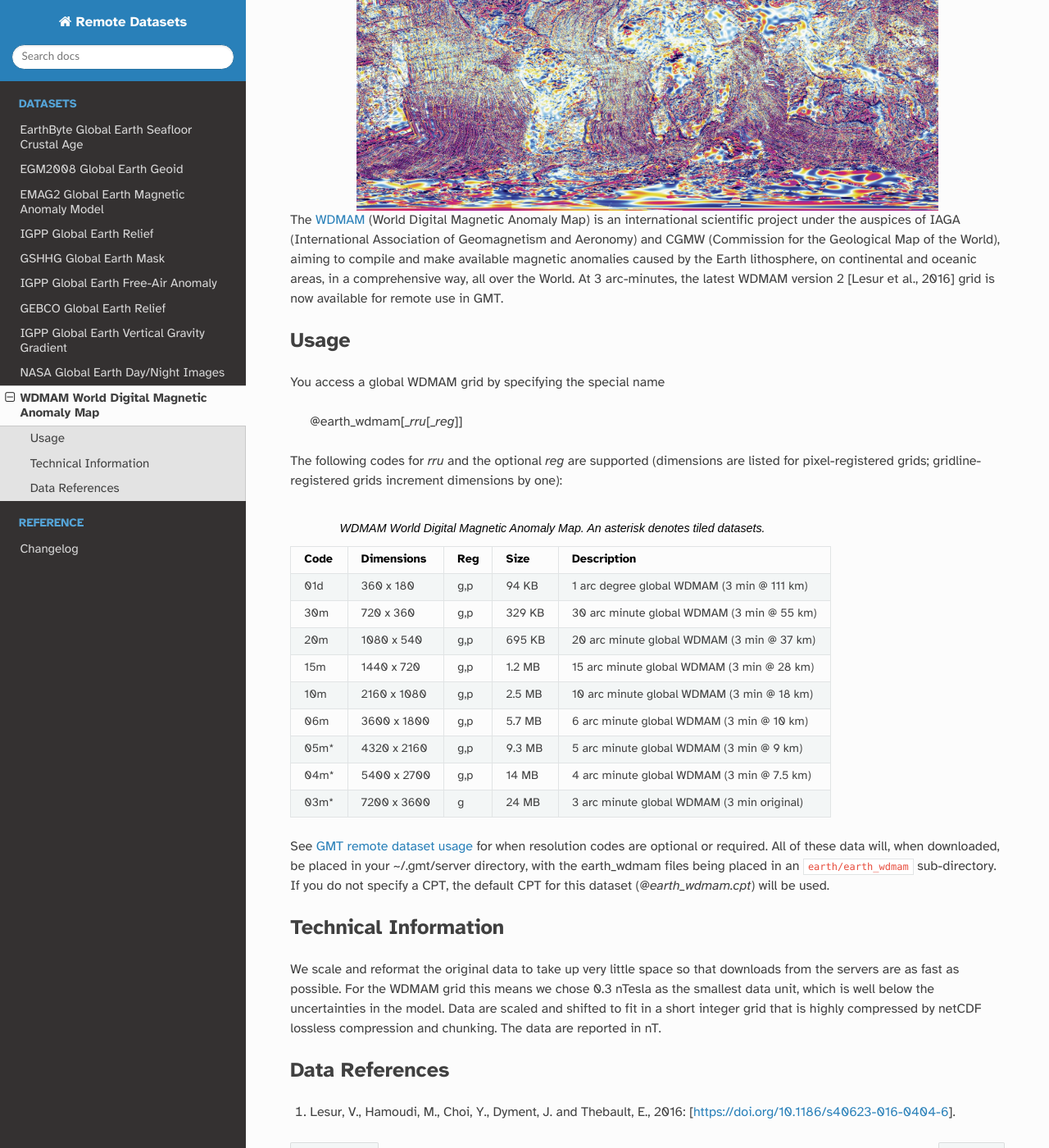
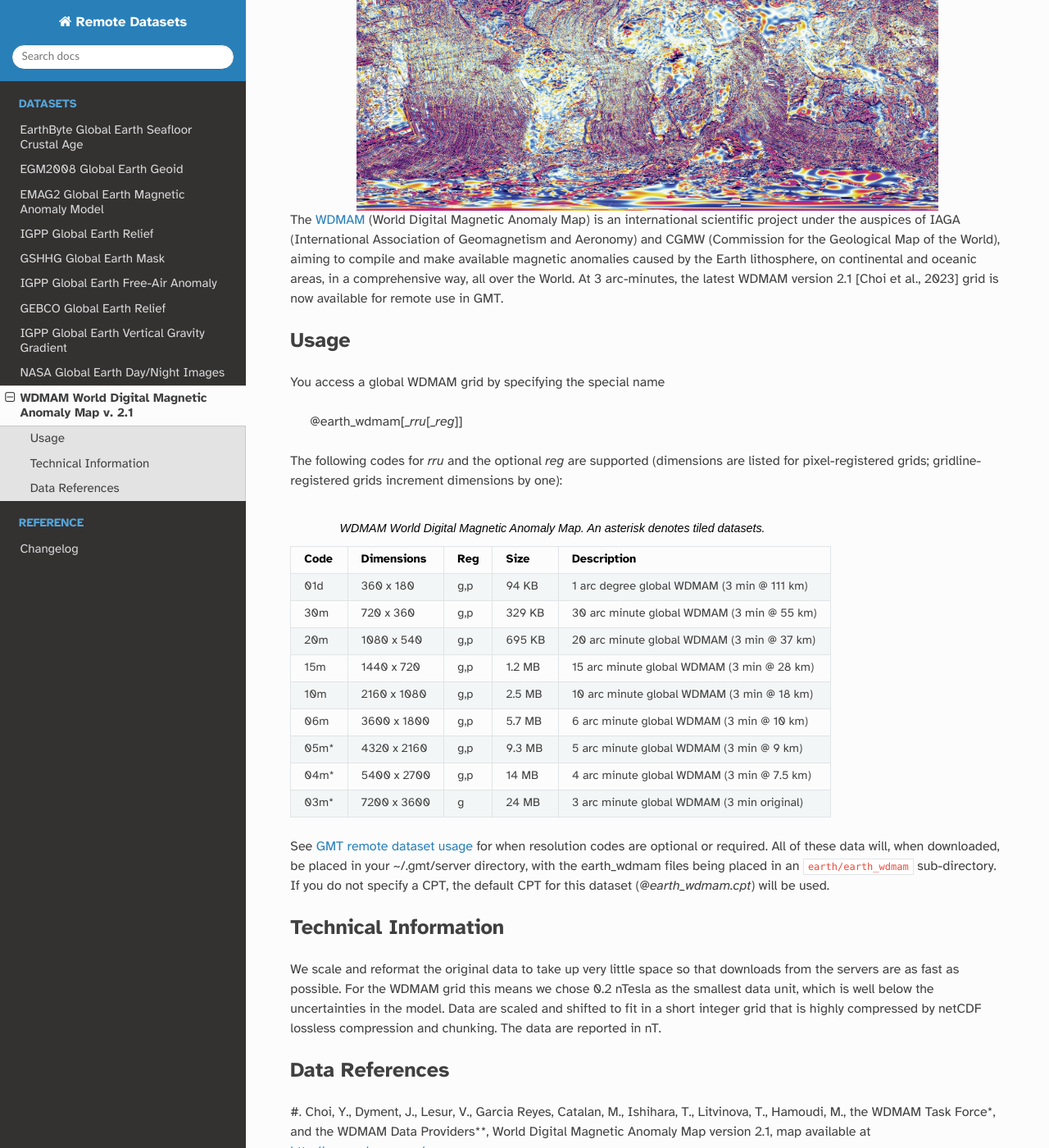
Before and after one commit to GenericMappingTools/remote-datasets, a Sphinx documentation site: the page built from docs/earth-wdmam.rst, in a window 1280 px wide and 1400 px high, scrolled down 257 px. Shown: the whole window at 82% size. Built offline with Sphinx 7.4.7 and the Read the Docs theme 2.0.0, drawn with Linux system fonts in a browser that asks for light colours; some of the changed text lies outside the part shown.

Commit message:
Update info and changelog

```diff
--- a/docs/changes.rst
+++ b/docs/changes.rst
@@ -1,5 +1,10 @@
 Changelog
 ---------
+
+2023-08-11
+^^^^^^^^^^
+
+- Update ``earth_wdmam`` source from version 2.0 to 2.1 [`Choi et al., 2023`_].
 
 2022-04-01
 ^^^^^^^^^^
--- a/docs/earth-wdmam.rst
+++ b/docs/earth-wdmam.rst
@@ -1,5 +1,5 @@
-WDMAM World Digital Magnetic Anomaly Map
-----------------------------------------
+WDMAM World Digital Magnetic Anomaly Map v. 2.1
+-----------------------------------------------
 .. figure:: /_static/GMT_wdmam.jpg
    :width: 710 px
    :align: center
@@ -9,7 +9,7 @@
 and Aeronomy) and CGMW (Commission for the Geological Map of the World), aiming to compile
 and make available magnetic anomalies caused by the Earth lithosphere, on continental and
 oceanic areas, in a comprehensive way, all over the World.
-At 3 arc-minutes, the latest WDMAM version 2 [Lesur et al., 2016] grid is now available
+At 3 arc-minutes, the latest WDMAM version 2.1 [Choi et al., 2023] grid is now available
 for remote use in GMT.
 
 Usage
@@ -49,7 +49,7 @@
 ~~~~~~~~~~~~~~~~~~~~~
 
 We scale and reformat the original data to take up very little space so that downloads
-from the servers are as fast as possible.  For the WDMAM grid this means we chose 0.3
+from the servers are as fast as possible.  For the WDMAM grid this means we chose 0.2
 nTesla as the smallest data unit, which is well below the uncertainties in the model.
 Data are scaled and shifted to fit in a short integer grid that is highly compressed
 by netCDF lossless compression and chunking. The data are reported in nT.
@@ -57,4 +57,9 @@
 Data References
 ~~~~~~~~~~~~~~~
 
-#. Lesur, V., Hamoudi, M., Choi, Y., Dyment, J. and Thebault, E., 2016: [https://doi.org/10.1186/s40623-016-0404-6].
+#. Choi, Y., Dyment, J., Lesur, V., Garcia Reyes, Catalan, M., Ishihara, T., Litvinova, T., Hamoudi, M., the WDMAM
+Task Force*, and the WDMAM Data Providers**, World Digital Magnetic Anomaly Map version 2.1, map available at http://www.wdmam.org/.
+
+* the WDMAM Task Force: J. Dyment (chair), M. Catalan (co-chair), A. de Santis, M. Hamoudi, T. Ishihara, J. Korhonen, V. Lesur,
+T. Litvinova, J. Luis, B. Meyer, P. Milligan, M. Nakanishi, S. Okuma, M. Pilkington, M. Purucker, D. Ravat, E. Thébault. (alphabetical order)
+** the WDMAM Evaluators: C. Gaina, J. Luis, S. Maus, B. Meyer, M. Nakanishi, M. Purucker, Y. Quesnel, R. Saltus, P. Taylor. (alphabetical order)
```
